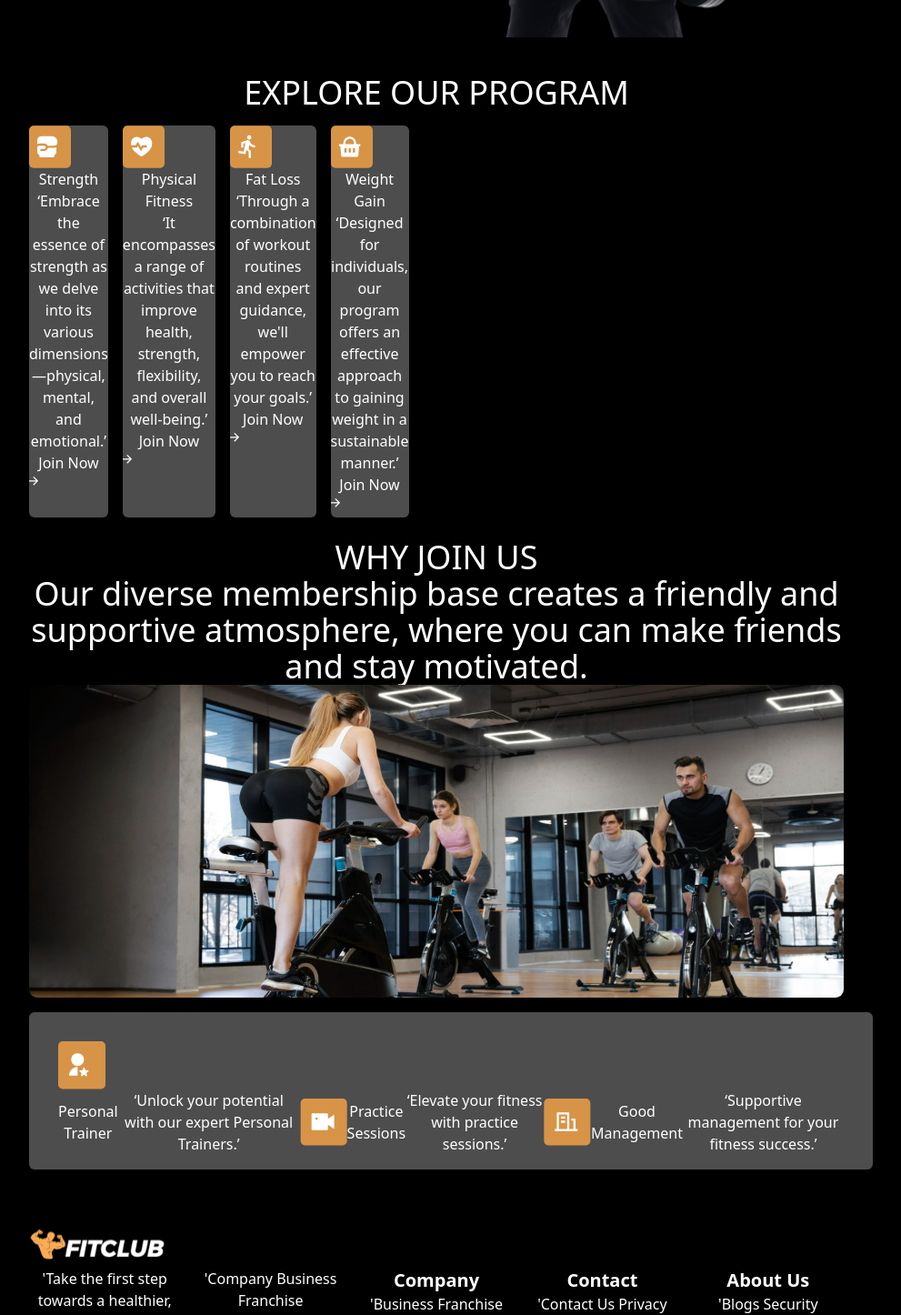
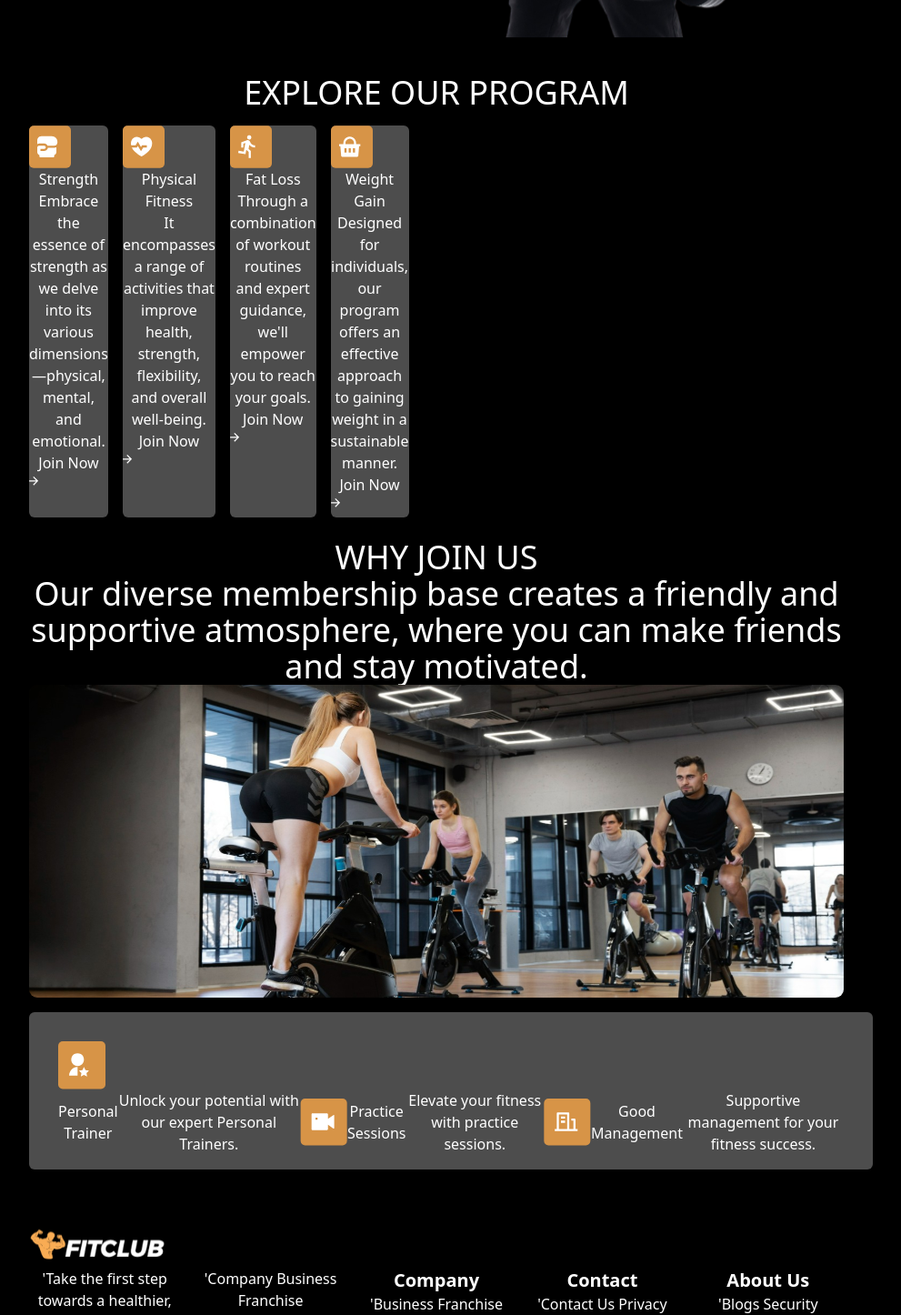
Before and after one commit to bruno654/prova1, a Next.js app: page / in a window 1280 px wide. Shown: the part 617-2063 px from the top of the page at 91% size, without its empty margins (160-1151 px from the left). Built offline with nearby package versions, Linux system fonts and the light colour scheme.

Commit message:
fix: courses

```diff
--- a/app/components/Courses.tsx
+++ b/app/components/Courses.tsx
@@ -21,7 +21,7 @@ export default function Courses() {
 
             <div className="text-white text-center">
               <h3>Strength</h3>
-              <p>&lsquo;Embrace the essence of strength as we delve into its various dimensions—physical, mental, and emotional.&rsquo;</p>
+              <p>Embrace the essence of strength as we delve into its various dimensions—physical, mental, and emotional.</p>
               <h4>Join Now <Image src="/img/Icon.svg" alt="Descrição da Imagem" width={16} height={16} /></h4>
             </div>
           </a>
@@ -32,7 +32,7 @@ export default function Courses() {
 
             <div className="text-white text-center">
               <h3>Physical Fitness</h3>
-              <p>&lsquo;It encompasses a range of activities that improve health, strength, flexibility, and overall well-being.&rsquo;</p>
+              <p>It encompasses a range of activities that improve health, strength, flexibility, and overall well-being.</p>
               <h4>Join Now <Image src="/img/Icon.svg" alt="Descrição da Imagem" width={16} height={16} /></h4>
             </div>
           </a>
@@ -43,7 +43,7 @@ export default function Courses() {
 
             <div className="text-white text-center">
               <h3>Fat Loss</h3>
-              <p>&lsquo;Through a combination of workout routines and expert guidance, we'll empower you to reach your goals.&rsquo;</p>
+              <p>Through a combination of workout routines and expert guidance, we'll empower you to reach your goals.</p>
               <h4>Join Now <Image src="/img/Icon.svg" alt="Descrição da Imagem" width={16} height={16} /></h4>
             </div>
           </a>
@@ -54,13 +54,12 @@ export default function Courses() {
 
             <div className="text-white text-center">
               <h3>Weight Gain</h3>
-              <p>&lsquo;Designed for individuals, our program offers an effective approach to gaining weight in a sustainable manner.&rsquo;</p>
+              <p>Designed for individuals, our program offers an effective approach to gaining weight in a sustainable manner.</p>
               <h4>Join Now <Image src="/img/Icon.svg" alt="Descrição da Imagem" width={16} height={16} /></h4>
             </div>
           </a>
         </div>
       </div>
-
 
       <div className="md:col-span-2 lg:col-span-3 mt-2 text-green-300 text-4xl text-center">
         <h2 id="cursos" className="text-white text-center font-Poppins text-4xl font-normal font-weight-600">
@@ -77,15 +76,15 @@ export default function Courses() {
 
           <div className="text-white text-center flex flex-row items-center">
             <h3>Personal Trainer</h3>
-            <p>&lsquo;Unlock your potential with our expert Personal Trainers.&rsquo;</p>
+            <p>Unlock your potential with our expert Personal Trainers.</p>
             <Image src="/img/span.h2d-f2d1818.svg" alt="Descrição da Imagem" width={52} height={52} />
 
             <h3>Practice Sessions</h3>
-            <p>&lsquo;Elevate your fitness with practice sessions.&rsquo;</p>
+            <p>Elevate your fitness with practice sessions.</p>
             <Image src="/img/span.h2d-1af18d67.svg" alt="Descrição da Imagem" width={52} height={52} />
 
             <h3>Good Management</h3>
-            <p>&lsquo;Supportive management for your fitness success.&rsquo;</p>
+            <p>Supportive management for your fitness success.</p>
           </div>
         </a>
       </div>
```
